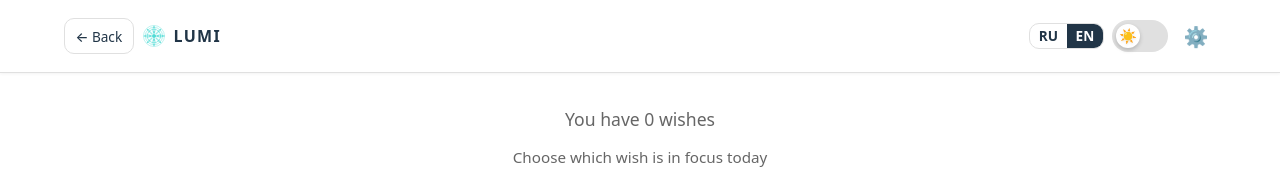
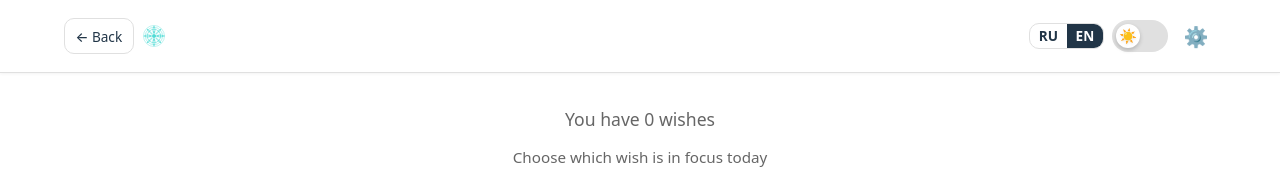
Before and after one commit to Tilkerman/calendar-of-desires, a React (Vite) app: page / in a window 1280 px wide. Shown: the top 169 px of the page. Built offline with nearby package versions, Linux system fonts and the light colour scheme.

Commit message:
Hide LUMI text when back button is present in header

```diff
--- a/src/components/Header/Header.css
+++ b/src/components/Header/Header.css
@@ -59,6 +59,10 @@
   font-size: 1rem;
   letter-spacing: 0.08em;
   text-transform: uppercase;
+}
+
+.logo-text-hidden {
+  display: none;
 }
 
 .header-actions {
--- a/src/components/Header/Header.tsx
+++ b/src/components/Header/Header.tsx
@@ -26,7 +26,9 @@ export default function Header({ onSettingsClick, onLogoClick, leftSlot }: Heade
             type="button"
           >
             <LogoIcon />
-            <span className="logo-text">{t('header.appName')}</span>
+            <span className={`logo-text ${leftSlot ? 'logo-text-hidden' : ''}`}>
+              {t('header.appName')}
+            </span>
           </button>
         </div>
 
```
